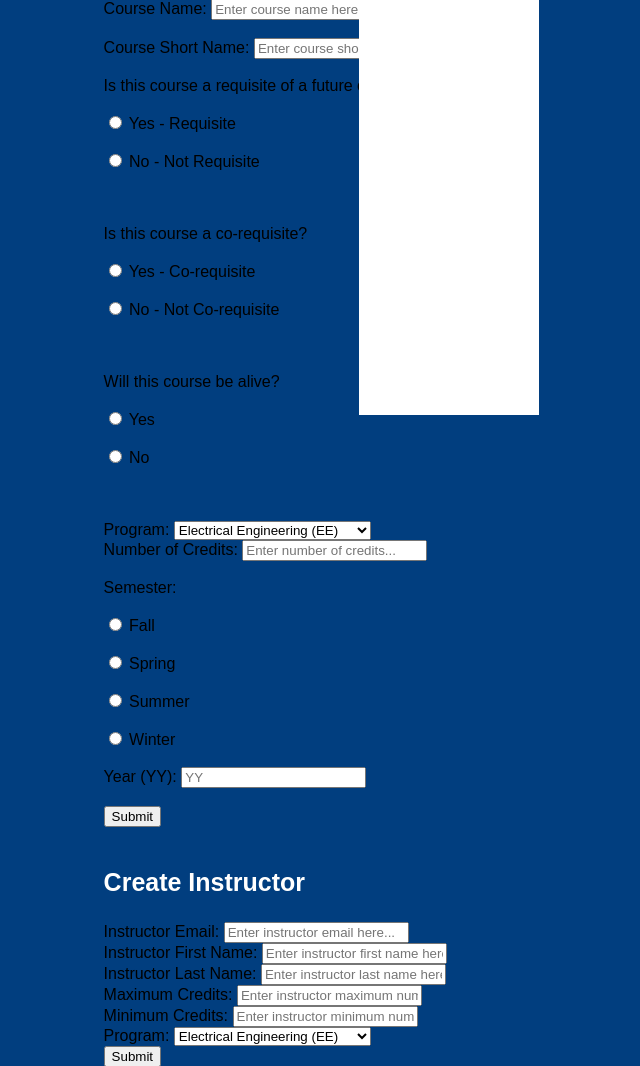
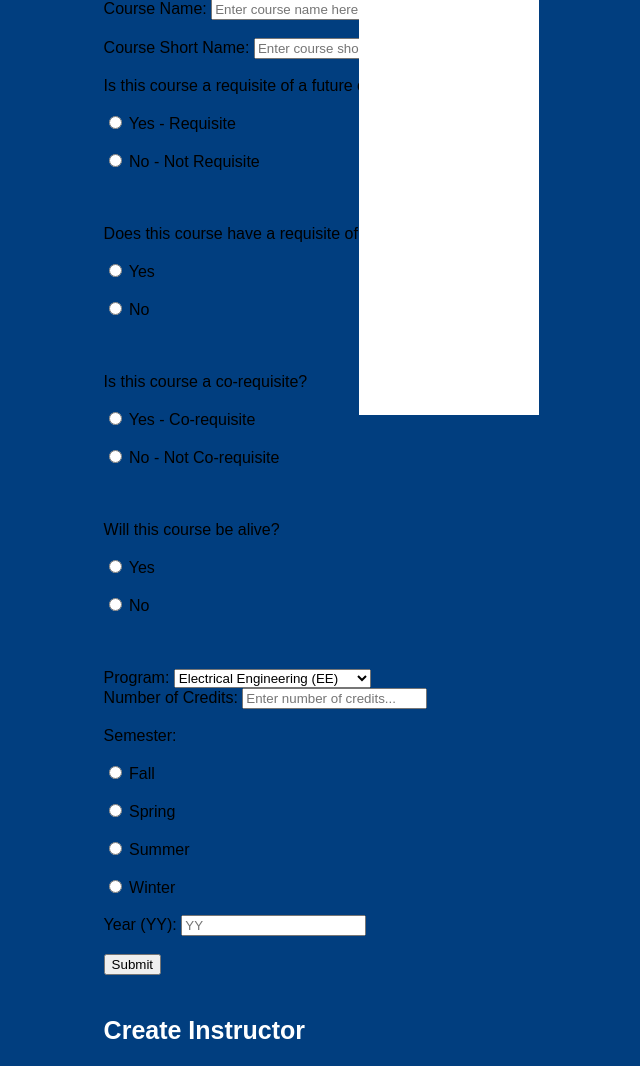
Before and after one commit to nikkirmaher/Software-Engineering, a PHP site: page /create.php in a window 1280 px wide. Shown: the part 435-1501 px from the top of the page, without its empty margins (191-831 px from the left). Run offline with PHP 8.4, Linux system fonts and the light colour scheme.

Commit message:
Update courseCreate.php

```diff
--- a/components/create/courseCreate.php
+++ b/components/create/courseCreate.php
@@ -22,6 +22,21 @@
 
   	<input type="radio" id="not_requisite" name="is_requisite" value="Not Requisite">
   	<label for="not_requisite">No - Not Requisite</label><br>
+	<br>
+	<br>
+	<br>
+
+	<label id="add" for="create-course"> Does this course have a requisite of a future course? </label>
+	<br>
+	<br>
+
+	<input type="radio" id="has_requisite" name="has_requisite" value="Has Requisite">
+	<label for="has_requisite">Yes</label>
+	<br>
+	<br>
+
+  	<input type="radio" id="no_requisite" name="has_requisite" value="No Requisite">
+  	<label for="no_requisite">No</label><br>
 	<br>
 	<br>
 	<br>
```
